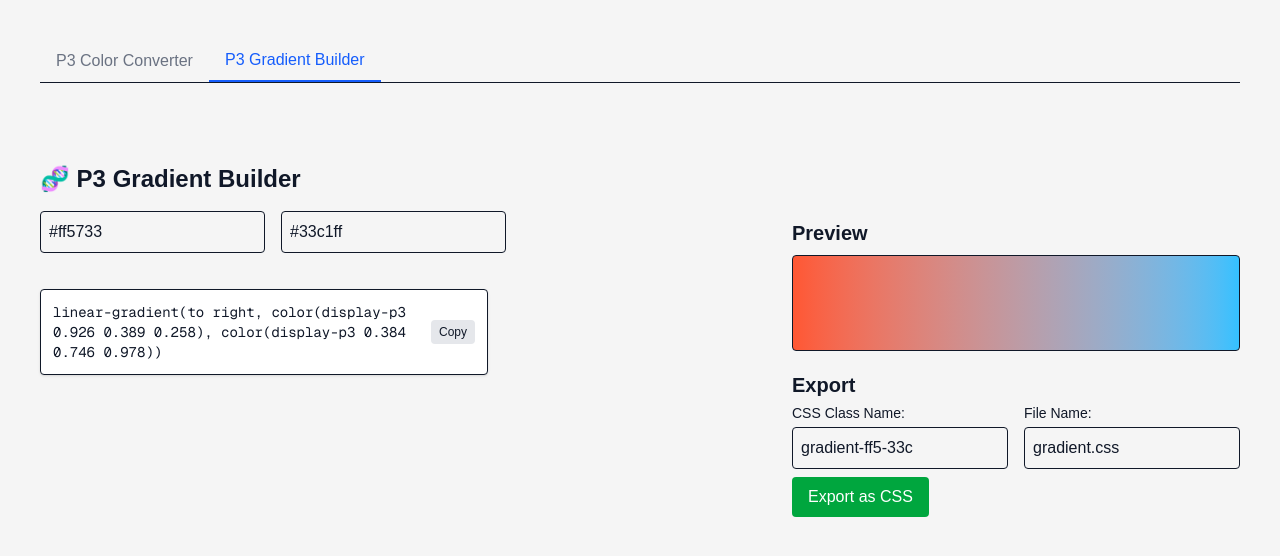
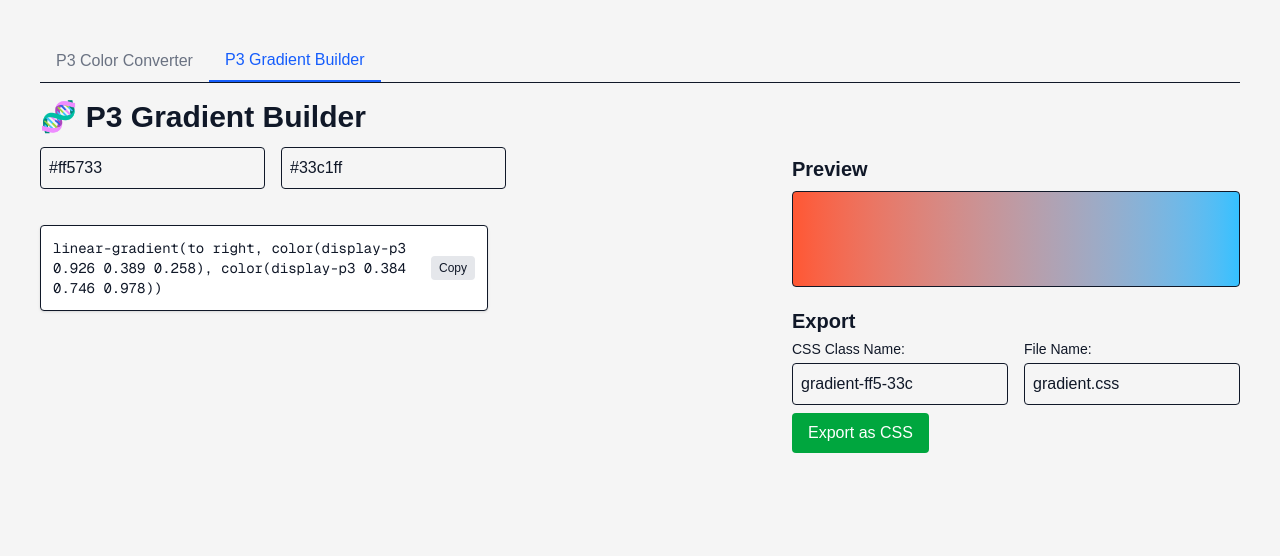
Before and after one commit to gokh4nozturk/p3-converter, a Next.js app: page / in a window 1280 px wide. Both pictures are taken after a click on the button "P3 Gradient Builder". Shown: the top 556 px of the page. Built offline with nearby package versions, Linux system fonts and the light colour scheme.

Commit message:
Refactor ExportCssButton to use toast notifications for success and error handling during CSS export; update UI text for better clarity

```diff
--- a/components/ExportCssButton.tsx
+++ b/components/ExportCssButton.tsx
@@ -1,6 +1,7 @@
 'use client';
 
 import { useState } from 'react';
+import { toast } from 'sonner';
 
 interface ExportCssButtonProps {
   selectors: { name: string; property?: string; value: string }[];
@@ -11,9 +12,8 @@ export default function ExportCssButton({
   selectors,
   filename = 'styles.css',
 }: ExportCssButtonProps) {
-  const [status, setStatus] = useState('');
-
   const handleExport = () => {
+    try {
       // Generate CSS content with selectors and properties
       const lines = selectors.map(({ name, property = 'color', value }) => {
         // Add a comment with original color/value for reference
@@ -39,8 +39,11 @@ export default function ExportCssButton({
 
       URL.revokeObjectURL(url);
 
-    setStatus('Downloaded!');
-    setTimeout(() => setStatus(''), 2000);
+      toast.success(`Successfully exported as ${filename}!`);
+    } catch (error) {
+      console.error('Export failed:', error);
+      toast.error('Failed to export CSS file');
+    }
   };
 
   return (
@@ -52,7 +55,6 @@ export default function ExportCssButton({
       >
         Export as CSS
       </button>
-      {status && <p className="mt-2 text-green-700 text-sm">{status}</p>}
     </div>
   );
 }
--- a/components/GradientBuilder.tsx
+++ b/components/GradientBuilder.tsx
@@ -45,8 +45,8 @@ export default function GradientBuilder() {
   };
 
   return (
-    <div className="mt-16">
-      <h2 className="mb-4 font-semibold text-2xl">🧬 P3 Gradient Builder</h2>
+    <div>
+      <h1 className="mb-3 font-bold text-3xl">🧬 P3 Gradient Builder</h1>
 
       <div className="flex flex-col gap-4 lg:flex-row lg:justify-between">
         <div className="flex max-w-md flex-col gap-3">
```
Lines whose indentation alone changed are shown as unchanged.
